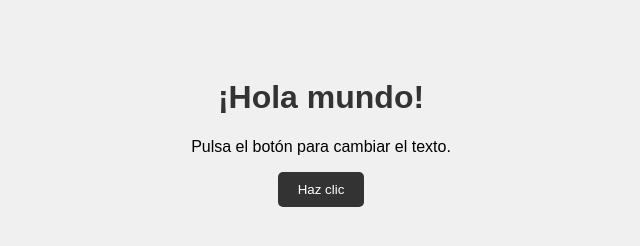
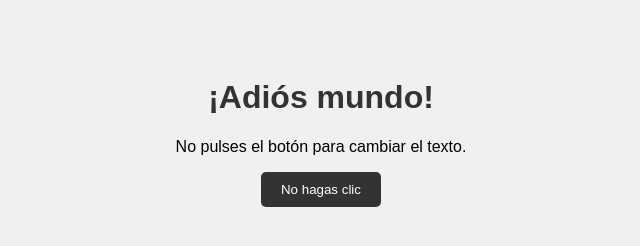
Before and after one commit to Ghyn-GitHub/taller-git, a plain HTML site: page index.html in a window 1280 px wide. Shown: the whole page, without its empty margins (319-959 px from the left). Drawn offline with Linux system fonts and the light colour scheme; files that its build step writes are made by us from their sources; files whose address does not match are found by name.

Commit message:
cambios html

```diff
--- a/index.html
+++ b/index.html
@@ -9,8 +9,8 @@
     <script src="script.js" defer></script>
 </head>
 <body>
-    <h1>¡Hola mundo!</h1>
-    <p id="mensaje">Pulsa el botón para cambiar el texto.</p>
-    <button id="boton">Haz clic</button>
+    <h1>¡Adiós mundo!</h1>
+    <p id="mensaje">No pulses el botón para cambiar el texto.</p>
+    <button id="boton">No hagas clic</button>
 </body>
 </html>
```
